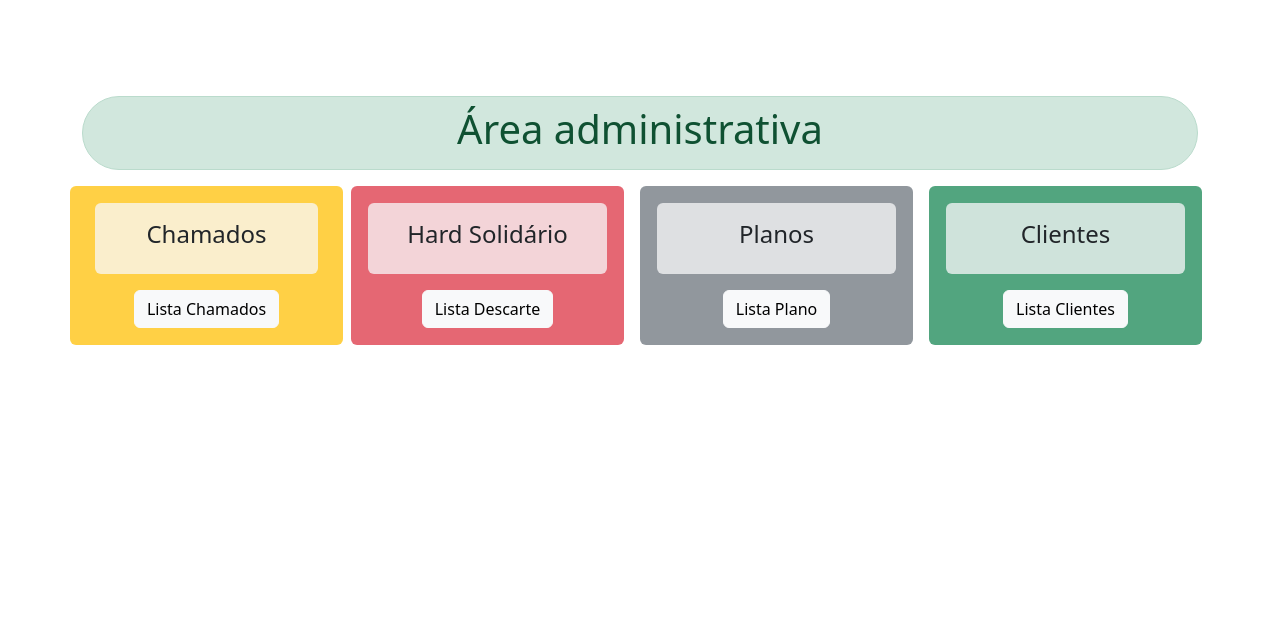
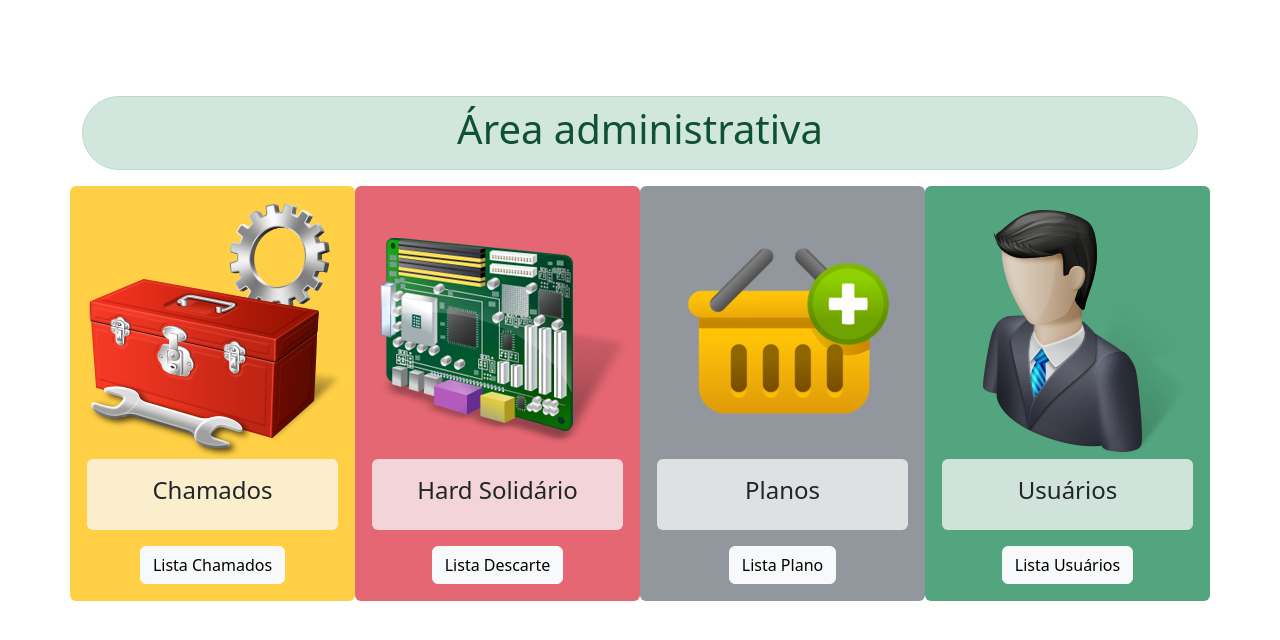
Before and after one commit to Ze-Edu/AppWebZe, a PHP site: page /adm/menu_options_adm.php in a window 1280 px wide. Shown: the top 640 px of the page. Run offline with PHP 8.4, Linux system fonts and the light colour scheme.

Commit message:
inserindo icons no menu options adm

```diff
--- a/adm/menu_options_adm.php
+++ b/adm/menu_options_adm.php
@@ -19,8 +19,9 @@
         <!-- Inicio row -->
         <div class="row">
             <!-- Inicio botão Principal chamados -->
-            <div class="alert bg-warning text-center bg-opacity-75 col">
-                <div class="alert bg-light mx-2 text-center bg-opacity-75 col ">
+            <div class="alert bg-warning text-center bg-opacity-75 col-3">
+                <img clas="mb-2" src="../img/administrative_tools_15497.png" alt="">
+                <div class="alert bg-light text-center bg-opacity-75">
                     <h4>Chamados</h4>
                 </div>
                 <div class="">
@@ -29,7 +30,8 @@
             </div>
             <!-- Fim botão Principal chamados -->
             <!-- Inicio botão Principal Hardware solidário -->
-            <div class="alert bg-danger mx-2 text-center bg-opacity-75 col ">
+            <div class="alert bg-danger text-center bg-opacity-75 col-3 ">
+                <img src="../img/Motherboard_icon-icons.com_55228.png" alt="">
                 <div class="alert bg-light bg-opacity-75 ">
                     <h4>Hard Solidário</h4>
                 </div>
@@ -39,7 +41,8 @@
             </div>
             <!-- Fim botão Principal Hardware solidário -->
             <!-- Inicio botão Principal planos -->
-            <div class="alert bg-secondary mx-2 text-center bg-opacity-75 col ">
+            <div class="alert bg-secondary text-center bg-opacity-75 col-3 ">
+                <img src="../img/add-bag-basket-cart-ecommerce-shopping-store_107529.png" alt="">
                 <div class="alert bg-light bg-opacity-75 ">
                     <h4>Planos</h4>
                 </div>
@@ -49,12 +52,13 @@
             </div>
             <!-- Fim botão Principal planos  -->
             <!-- Inicio botão Principal planos -->
-            <div class="alert bg-success mx-2 text-center bg-opacity-75 col ">
+            <div class="alert bg-success text-center bg-opacity-75 col-3">
+                <img src="../img/admin_user_man_22187.png" alt="">
                 <div class="alert bg-light bg-opacity-75 ">
-                    <h4>Clientes</h4>
+                    <h4>Usuários</h4>
                 </div>
                 <div class="">
-                    <a href="#"><button type="button" class="btn btn-light">Lista Clientes</button></a>
+                    <a href="#"><button type="button" class="btn btn-light">Lista Usuários</button></a>
                 </div>
             </div>
             <!-- Fim botão Principal planos  -->
```
Also changed, not shown: img/Motherboard_icon-icons.com_55228.png (added), img/add-bag-basket-cart-ecommerce-shopping-store_107529.png (added), img/admin_user_man_22187.png (added), img/administrative_tools_15497.png (added).
